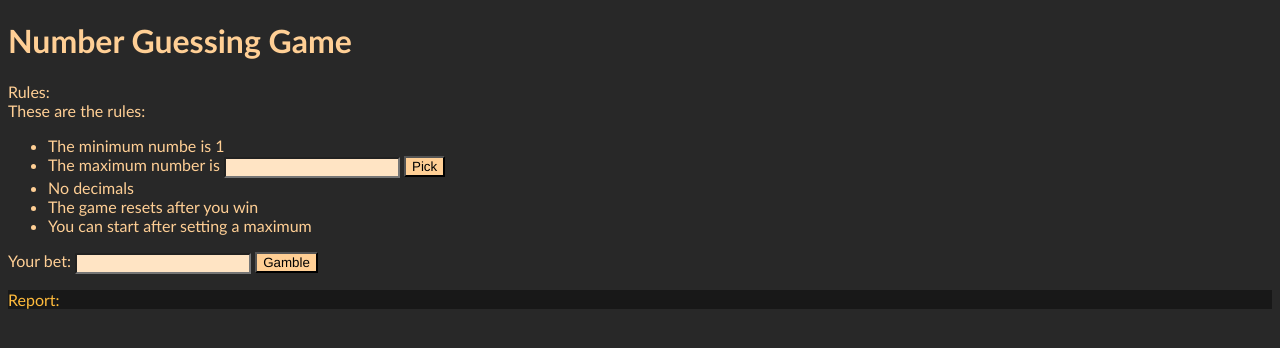
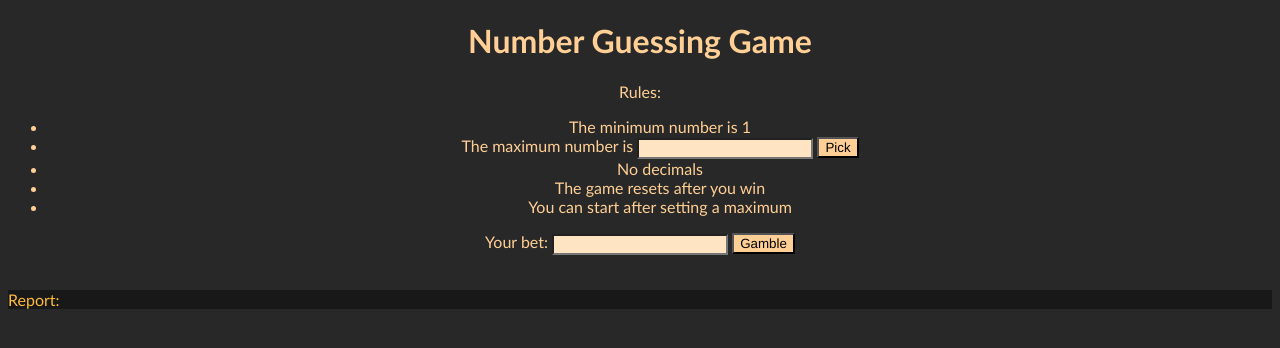
Before and after one commit to enjarglarg/Launch24, a plain HTML site: page 01-numgame/index.html in a window 1280 px wide. Drawn offline with nearby package versions, Linux system fonts and the light colour scheme.

```diff
--- a/01-numgame/index.html
+++ b/01-numgame/index.html
@@ -9,13 +9,13 @@
     <script src="https://cdn.jsdelivr.net/npm/canvas-confetti@1.5.1/dist/confetti.browser.min.js"></script>
 </head>
 <body onload="loadGame()" <!-- do something onload -->
-    <h1>Number Guessing Game</h1>
-    <p>Rules:<br>These are the rules:<br><ul><li>The minimum numbe is 1</li><li>The maximum number is <input id="MAXNUM" type="number" min="1">
-        <button id="maxPicker"onclick="loadGame()">Pick</button> </li><li>No decimals</li><li>The game resets after you win</li><li>You can start after setting a maximum</li></ul></p>
+    <h1><center>Number Guessing Game</center></h1>
+    <center><p>Rules:<br><ul><li>The minimum number is 1</li><li>The maximum number is <input id="MAXNUM" type="number" min="1">
+        <button id="maxPicker"onclick="loadGame()">Pick</button> </li><li>No decimals</li><li>The game resets after you win</li><li>You can start after setting a maximum</li></ul></p></center>
     <!-- more elements here! -->
-    <label>Your bet:</label>
+    <center><label>Your bet:</label>
     <input id="guess" type="number" min="1">
-    <button id="guessButton" onclick="makeGuess()">Gamble</button>
+    <button id="guessButton" onclick="makeGuess()">Gamble</button></center>
 
     <br>
 
```
